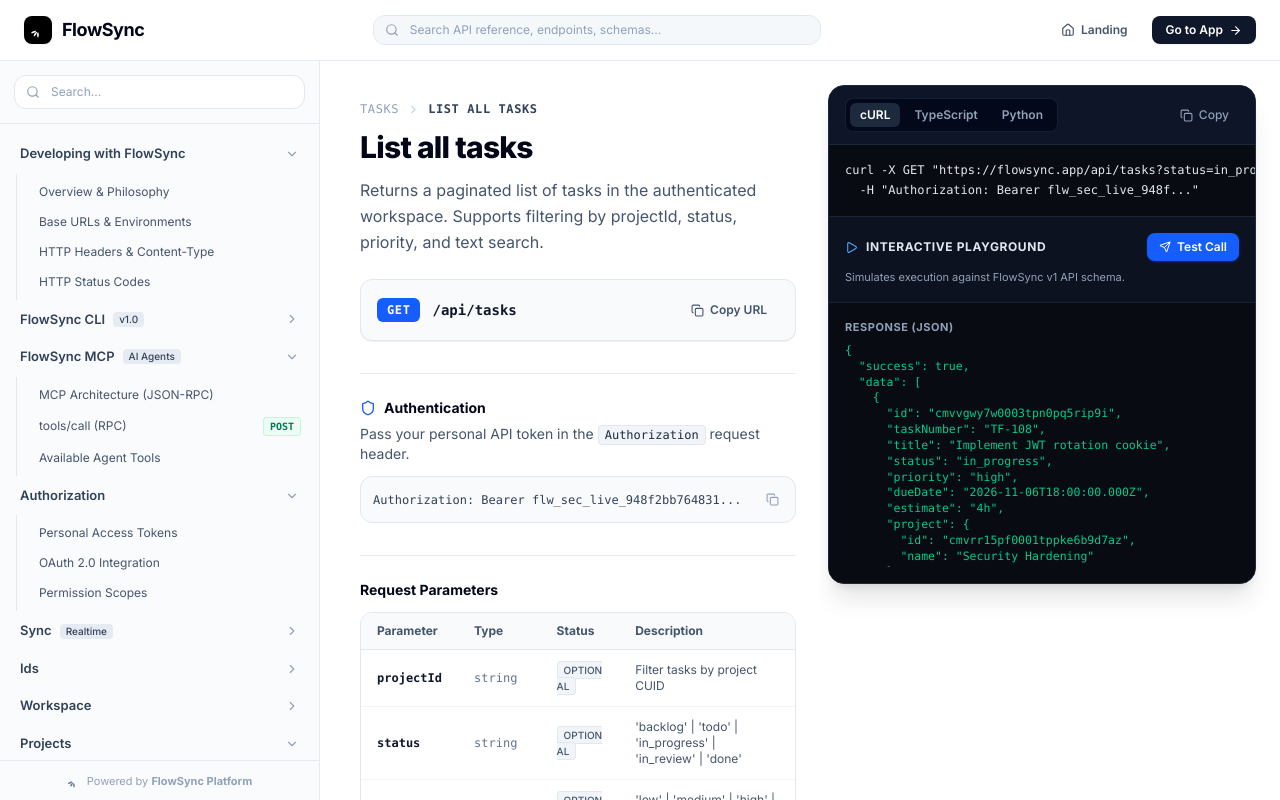
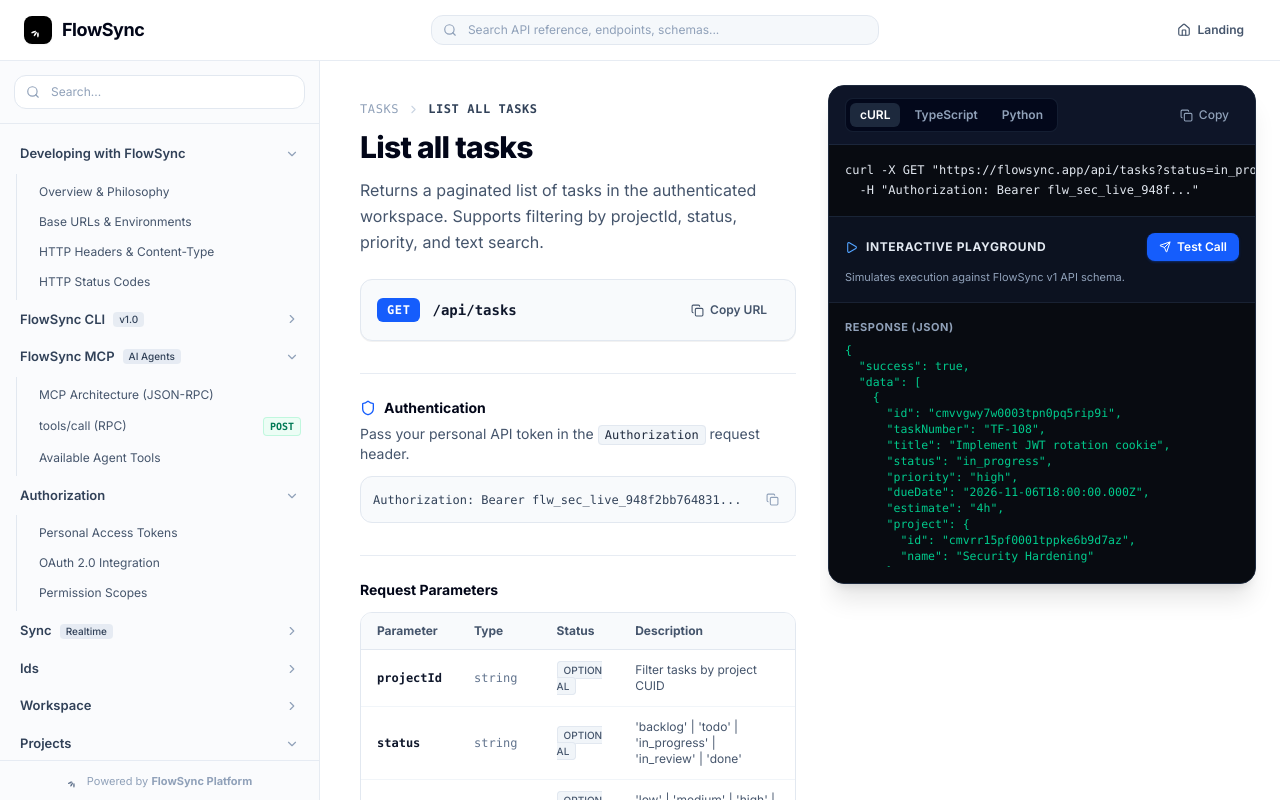
Before and after one commit to rasel1510/TaskFlow, a Next.js app: page /docs in a window 1280 px wide. Shown: the top 800 px of the page. Built offline with nearby package versions, Linux system fonts and the light colour scheme.

Commit message:
style(docs): remove Go to App button from docs header

```diff
--- a/src/views/ApiDocsView.tsx
+++ b/src/views/ApiDocsView.tsx
@@ -19,7 +19,6 @@ import {
   Server,
   Zap,
   Cpu,
-  ArrowRight,
   FolderGit2,
   Menu,
   X,
@@ -1024,14 +1023,6 @@ export default function ApiDocsView() {
             >
               <Home size={14} />
               <span className="hidden sm:inline">Landing</span>
-            </Link>
-
-            <Link
-              href="/app"
-              className="inline-flex items-center gap-1.5 px-3.5 py-1.5 rounded-lg text-xs font-semibold bg-slate-900 dark:bg-white text-white dark:text-slate-950 hover:bg-black dark:hover:bg-slate-200 transition-all shadow-xs"
-            >
-              <span>Go to App</span>
-              <ArrowRight size={13} />
             </Link>
           </div>
         </div>
```
